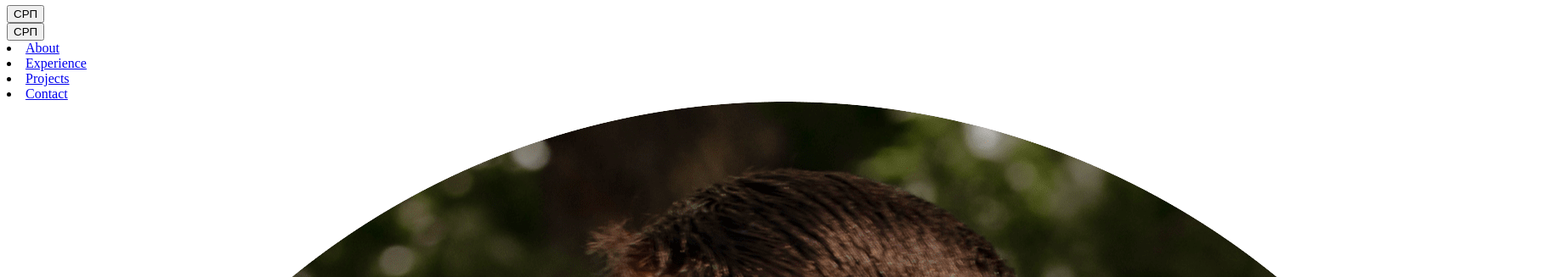
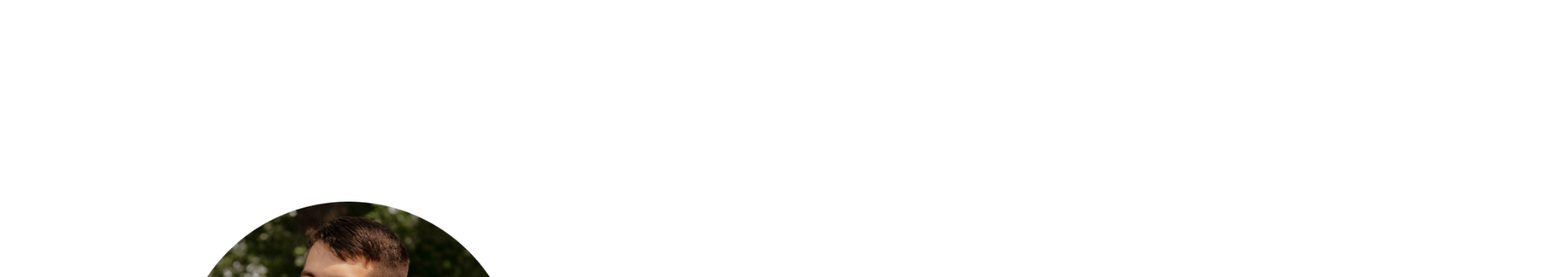
Before and after one commit to bastajko/bastajko.github.io, a plain HTML site: page index.html in a window 1280 px wide. Shown: the part 98-425 px from the top of the page at 85% size, 1838 px wide, since content can reach past the window. Drawn offline with Linux system fonts and the light colour scheme.

Commit message:
Reverting preloading

```diff
--- a/index.html
+++ b/index.html
@@ -5,8 +5,8 @@
     <meta http-equiv="X-UA-Compatible" content="IE=edge" />
     <meta name="viewport" content="width=device-width, initial-scale=1.0" />
     <title data-translate="name">Stefan Bastajić</title>
-    <link rel="preload" href="style.css" />
-    <link rel="preload" href="mediaqueries.css" />
+    <link rel="stylesheet" href="style.css" />
+    <link rel="stylesheet" href="mediaqueries.css" />
   </head>
   <body>
     <nav id="desktop-nav">
```
